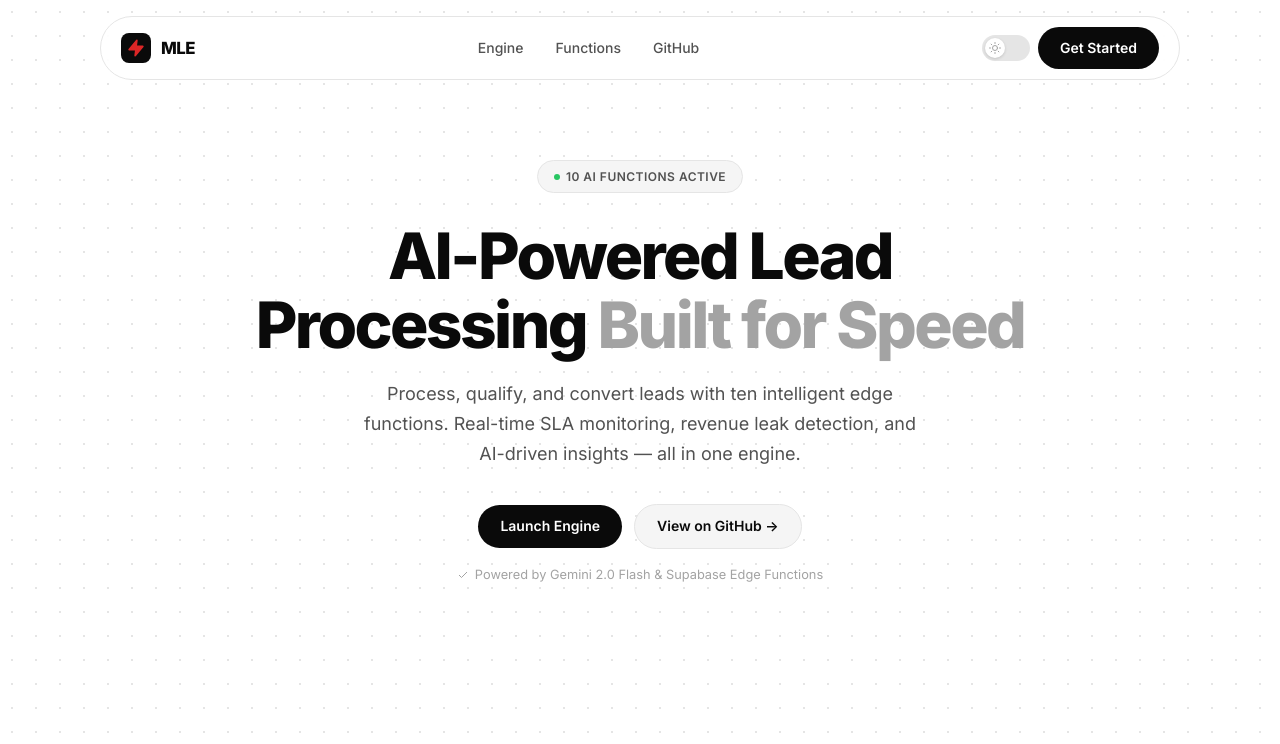
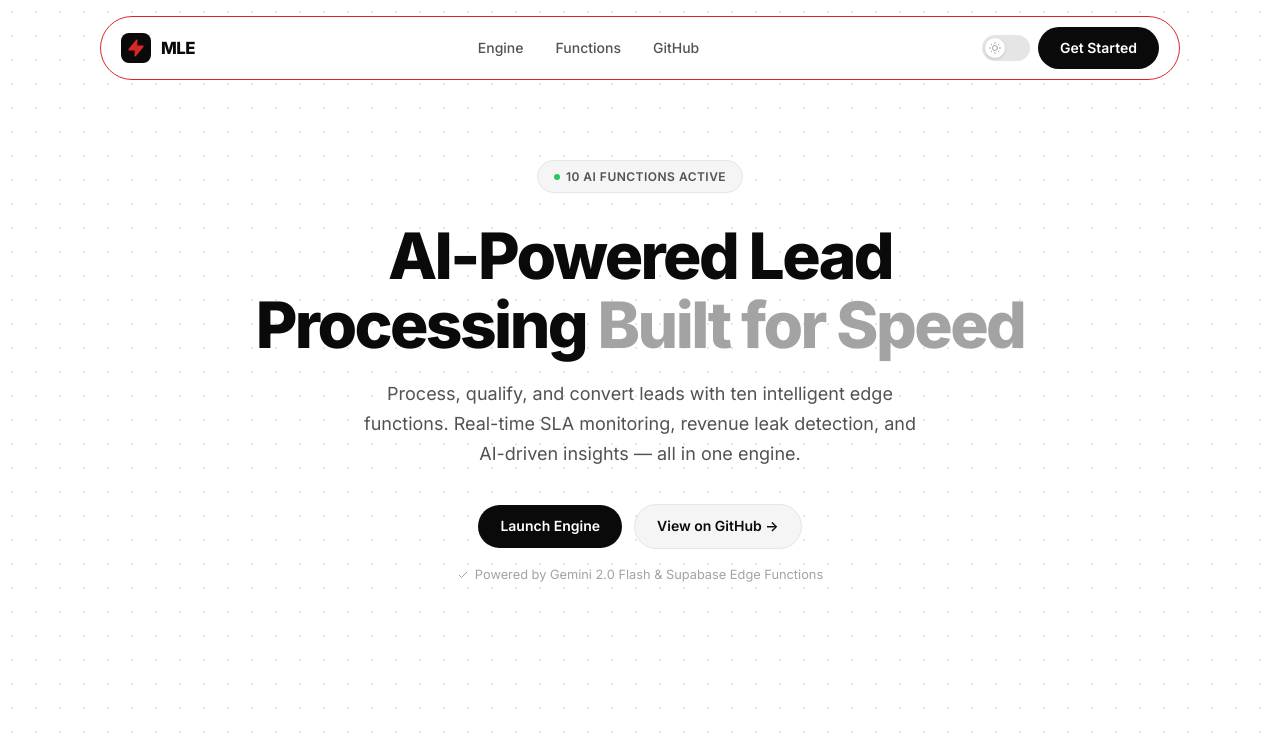
Before and after one commit to Btwndlinez/Market-Lead-Engine, a Next.js app: page /Market-Lead-Engine/ in a window 1280 px wide. Shown: the top 744 px of the page. Built offline with nearby package versions, Linux system fonts and the light colour scheme; no server answers.

Commit message:
feat: add red border and glow to navigation bar

```diff
--- a/app/globals.css
+++ b/app/globals.css
@@ -102,11 +102,17 @@ a {
   background: var(--nav-bg);
   backdrop-filter: blur(var(--nav-blur));
   -webkit-backdrop-filter: blur(var(--nav-blur));
-  border: 1px solid var(--border);
+  border: 1px solid var(--accent);
   border-radius: var(--radius-pill);
   z-index: 1000;
   transition: background var(--transition-speed) ease,
-    border-color var(--transition-speed) ease;
+    border-color var(--transition-speed) ease,
+    box-shadow var(--transition-speed) ease;
+}
+
+.site-nav:hover {
+  border-color: var(--accent-light);
+  box-shadow: 0 0 20px var(--accent-glow), 0 0 40px rgba(220, 38, 38, 0.1);
 }
 
 .nav-logo {
```
